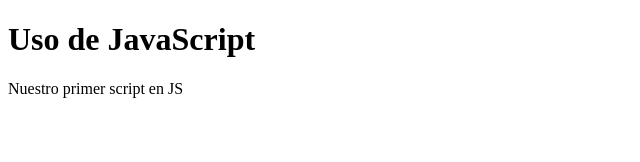
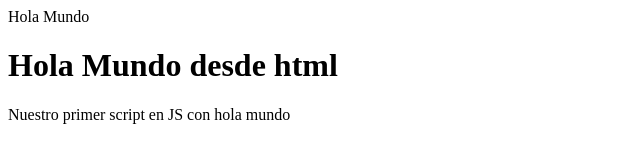
Before and after one commit to EsauJosue/UdemyJavascriptMaster, a plain HTML site: page index.html in a window 1280 px wide. Shown: the whole page, without its empty margins (0-640 px from the left). Drawn offline with Linux system fonts and the light colour scheme.

Commit message:
Programa Hola Mundo en Java Script

```diff
--- a/alert.js
+++ b/alert.js
@@ -1 +1,4 @@
-alert("Hola mundo desde archivo externo");
+ alert("Hola mundo desde archivo externo");
+document.write('Hola Mundo');
+
+console.log('Hola Mundo');
--- a/index.html
+++ b/index.html
@@ -8,7 +8,7 @@
     <title>Hola Mundo con JavaScript</title>
 </head>
 <body>
-    <h1>Uso de JavaScript</h1>
-    <p>Nuestro primer script en JS</p>
+    <h1>Hola Mundo desde html</h1>
+    <p>Nuestro primer script en JS con hola mundo</p>
 </body>
 </html>
```
